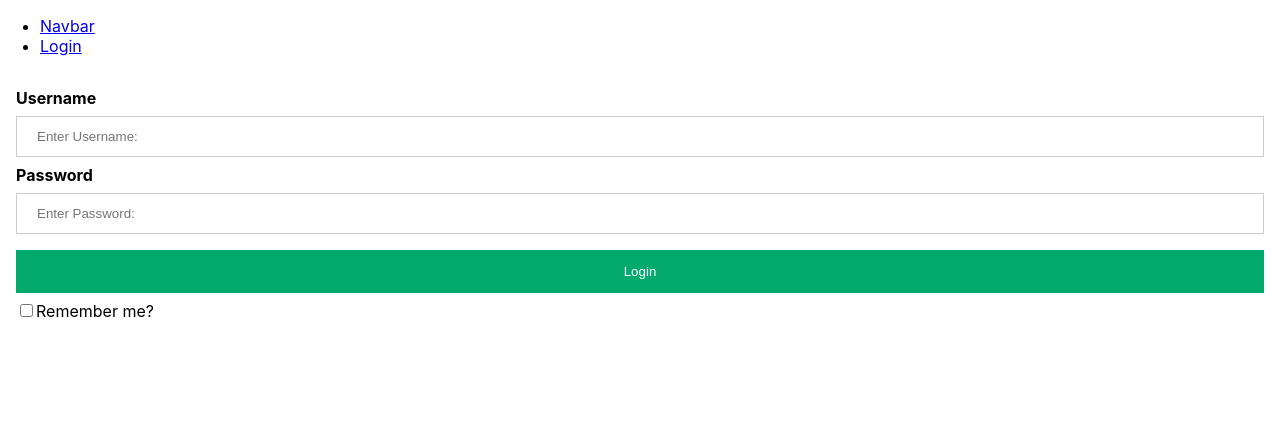
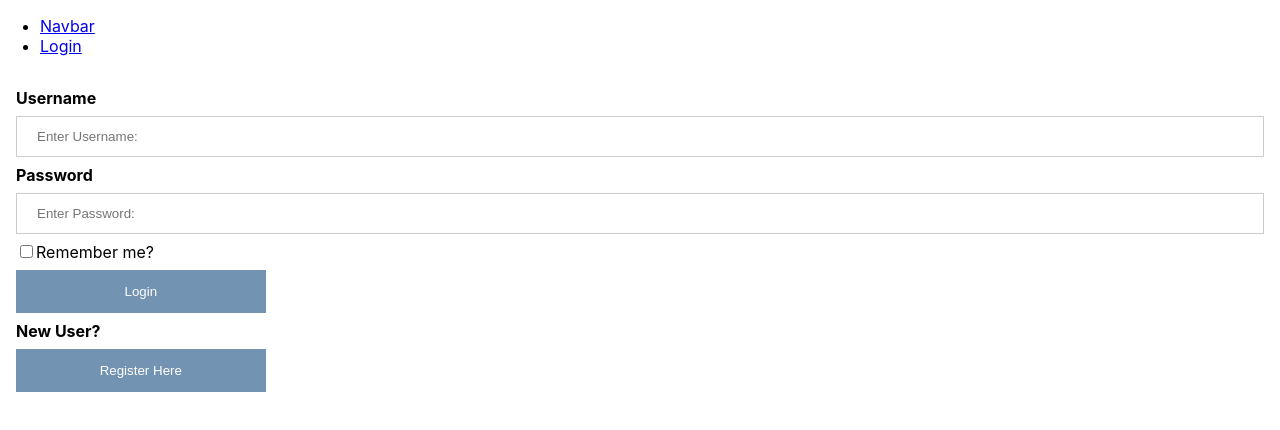
Before and after one commit to luke-bluefintech/PunchBeginnerApp, a React (Create React App) app in the folder it_1_code/: page /login in a window 1280 px wide. Shown: the top 430 px of the page. Built offline with nearby package versions, Linux system fonts and the light colour scheme.

Commit message:
added new register option

```diff
--- a/it_1_code/src/login/Login.css
+++ b/it_1_code/src/login/Login.css
@@ -16,13 +16,13 @@ input[type=password] {
 
 /* Set a style for all buttons */
 button {
-    background-color: #04AA6D;
+    background-color: #7393B3;
     color: white;
     padding: 14px 20px;
     margin: 8px 0;
     border: none;
     cursor: pointer;
-    width: 100%;
+    width: 20%;
 }
 
 /* Add a hover effect for buttons */
--- a/it_1_code/src/login/Login.js
+++ b/it_1_code/src/login/Login.js
@@ -8,11 +8,16 @@ function Login() {
 
             <label for="psw"><b>Password</b></label>
             <input type="password" placeholder="Enter Password:" name="psw" required />
-            <button type="submit">Login</button>
+
             <label>
                 <input type="checkbox" name="remember" />
-                <a>Remember me?</a>
+                <a>Remember me?<br></br></a>
             </label>
+
+            <button type="submit">Login</button>
+
+            <label for="new"><b><br></br>New User?<br></br></b></label>
+            <button type="register">Register Here</button>
         </div>
     )
 }
```
